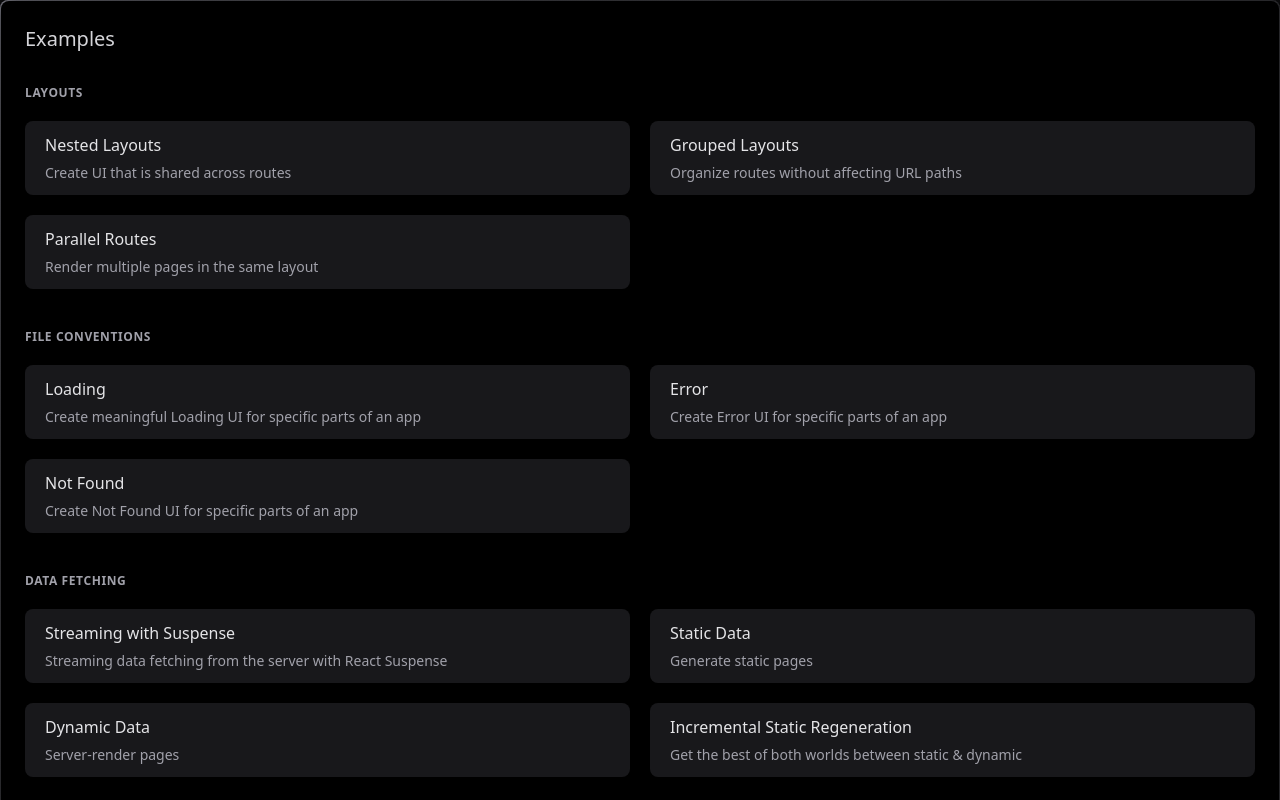
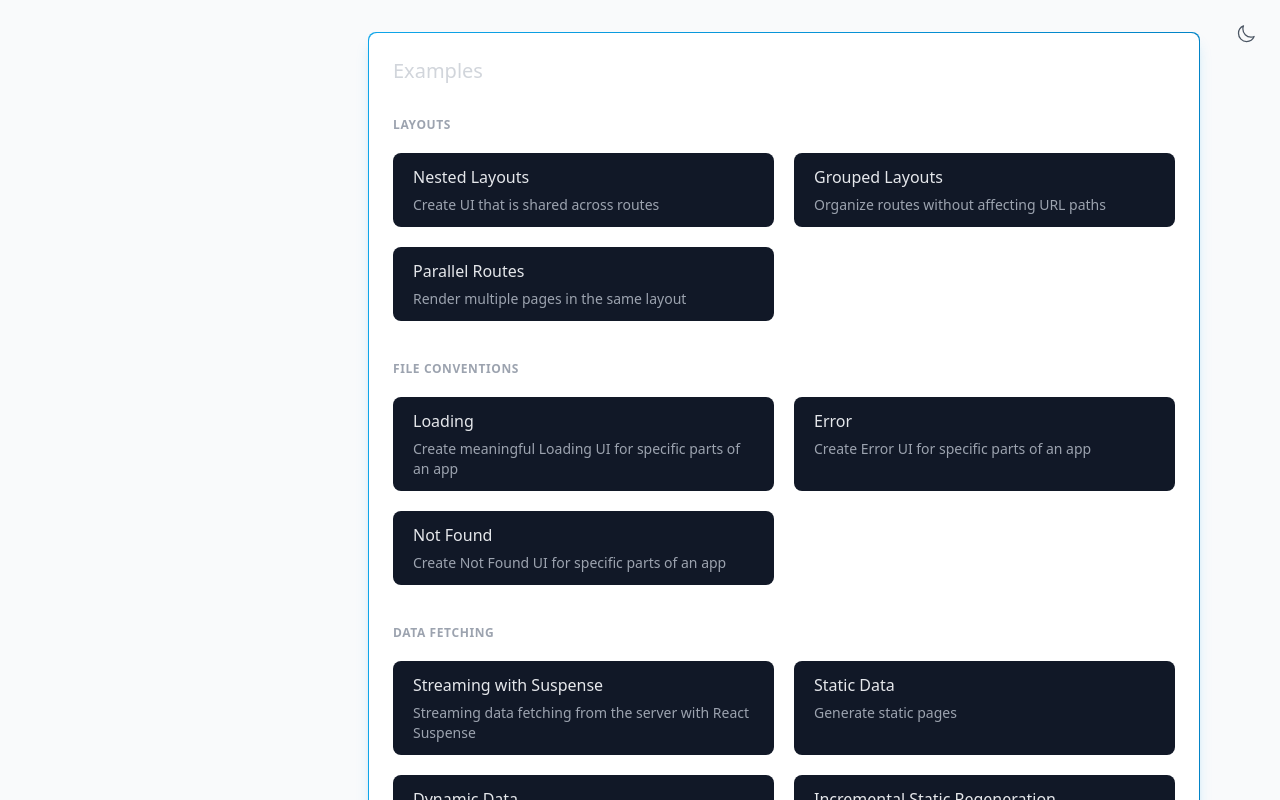
Before and after one commit to jjhliu2001/app-directory, a Next.js app: page / in a window 1280 px wide. Shown: the top 800 px of the page. Built offline with nearby package versions, Linux system fonts and the light colour scheme.

Commit message:
Changed theme to have light and dark theme

```diff
--- /dev/null
+++ b/app/globals.css
@@ -0,0 +1,5 @@
+@tailwind base;
+@tailwind components;
+@tailwind utilities;
+
+/* Your custom CSS can go here */
--- a/app/layout.tsx
+++ b/app/layout.tsx
@@ -3,6 +3,7 @@ import { AddressBar } from '#/ui/address-bar';
 import Byline from '#/ui/byline';
 import { GlobalNav } from '#/ui/global-nav';
 import { Metadata } from 'next';
+import ThemeToggle from '../components/ThemeToggle';
 
 // TODO - Jen
 export const metadata: Metadata = {
@@ -30,24 +31,21 @@ export default function RootLayout({
   children: React.ReactNode;
 }) {
   return (
-    <html lang="en" className="[color-scheme:dark]">
-      <body className="overflow-y-scroll bg-gray-1100 bg-[url('/grid.svg')] pb-36">
-        {/* <GlobalNav />
-
+    <html lang="en" className="[color-scheme:light] dark:[color-scheme:dark]">
+      <body className="overflow-y-scroll bg-gray-50 pb-36 dark:bg-gray-900">
+        <div className="fixed right-4 top-4 z-50">
+          <ThemeToggle />
+        </div>
         <div className="lg:pl-72">
           <div className="mx-auto max-w-4xl space-y-8 px-2 pt-20 lg:px-8 lg:py-8">
-            <div className="rounded-lg bg-vc-border-gradient p-px shadow-lg shadow-black/20">
-              <div className="rounded-lg bg-black">
-                <AddressBar />
+            {/* Primary content container */}
+            <div className="rounded-lg bg-gradient-to-r from-primary-500 to-primary-600 p-px shadow-lg shadow-primary-500/20">
+              <div className="rounded-lg bg-white p-3.5 dark:bg-gray-800 lg:p-6">
+                {children}
               </div>
-            </div> */}
-
-        <div className="rounded-lg bg-vc-border-gradient p-px shadow-lg shadow-black/20">
-          <div className="rounded-lg bg-black p-3.5 lg:p-6">{children}</div>
+            </div>
+          </div>
         </div>
-        {/* <Byline /> */}
-        {/* </div>
-        </div>  */}
       </body>
     </html>
   );
--- /dev/null
+++ b/components/ThemeToggle.tsx
@@ -0,0 +1,37 @@
+'use client';
+
+import { useState, useEffect } from 'react';
+import { SunIcon, MoonIcon } from '@heroicons/react/24/outline';
+
+export default function ThemeToggle() {
+  const [darkMode, setDarkMode] = useState(false);
+
+  useEffect(() => {
+    const savedTheme = localStorage.getItem('theme');
+    setDarkMode(savedTheme === 'dark');
+  }, []);
+
+  useEffect(() => {
+    if (darkMode) {
+      document.documentElement.classList.add('dark');
+    } else {
+      document.documentElement.classList.remove('dark');
+    }
+  }, [darkMode]);
+
+  return (
+    <button
+      onClick={() => {
+        setDarkMode(!darkMode);
+        localStorage.setItem('theme', !darkMode ? 'dark' : 'light');
+      }}
+      className="rounded-lg p-2 hover:bg-gray-100 dark:hover:bg-gray-800"
+    >
+      {darkMode ? (
+        <SunIcon className="h-5 w-5 text-gray-600 dark:text-gray-400" />
+      ) : (
+        <MoonIcon className="h-5 w-5 text-gray-600 dark:text-gray-400" />
+      )}
+    </button>
+  );
+}
--- /dev/null
+++ b/tailwind.config.js
@@ -0,0 +1,29 @@
+/** @type {import('tailwindcss').Config} */
+module.exports = {
+  content: [
+    './app/**/*.{js,ts,jsx,tsx,mdx}', // Note @/app dir
+    './pages/**/*.{js,ts,jsx,tsx,mdx}', // Note @/pages dir
+    './components/**/*.{js,ts,jsx,tsx,mdx}', // Note @/components dir
+  ],
+  theme: {
+    extend: {
+      colors: {
+        primary: {
+          50: '#f0f9ff',
+          100: '#e0f2fe',
+          200: '#bae6fd',
+          300: '#7dd3fc',
+          400: '#38bdf8',
+          500: '#0ea5e9',
+          600: '#0284c7',
+          700: '#0369a1',
+          800: '#075985',
+          900: '#0c4a6e',
+        },
+        // Add more custom colors as needed
+      },
+    },
+  },
+  darkMode: 'class',
+  plugins: [],
+};
--- a/tsconfig.json
+++ b/tsconfig.json
@@ -16,7 +16,8 @@
     "incremental": true,
     "baseUrl": ".",
     "paths": {
-      "#/*": ["./*"]
+      "#/*": ["./*"],
+      "@/*": ["./src/*"]
     },
     "plugins": [
       {
```
